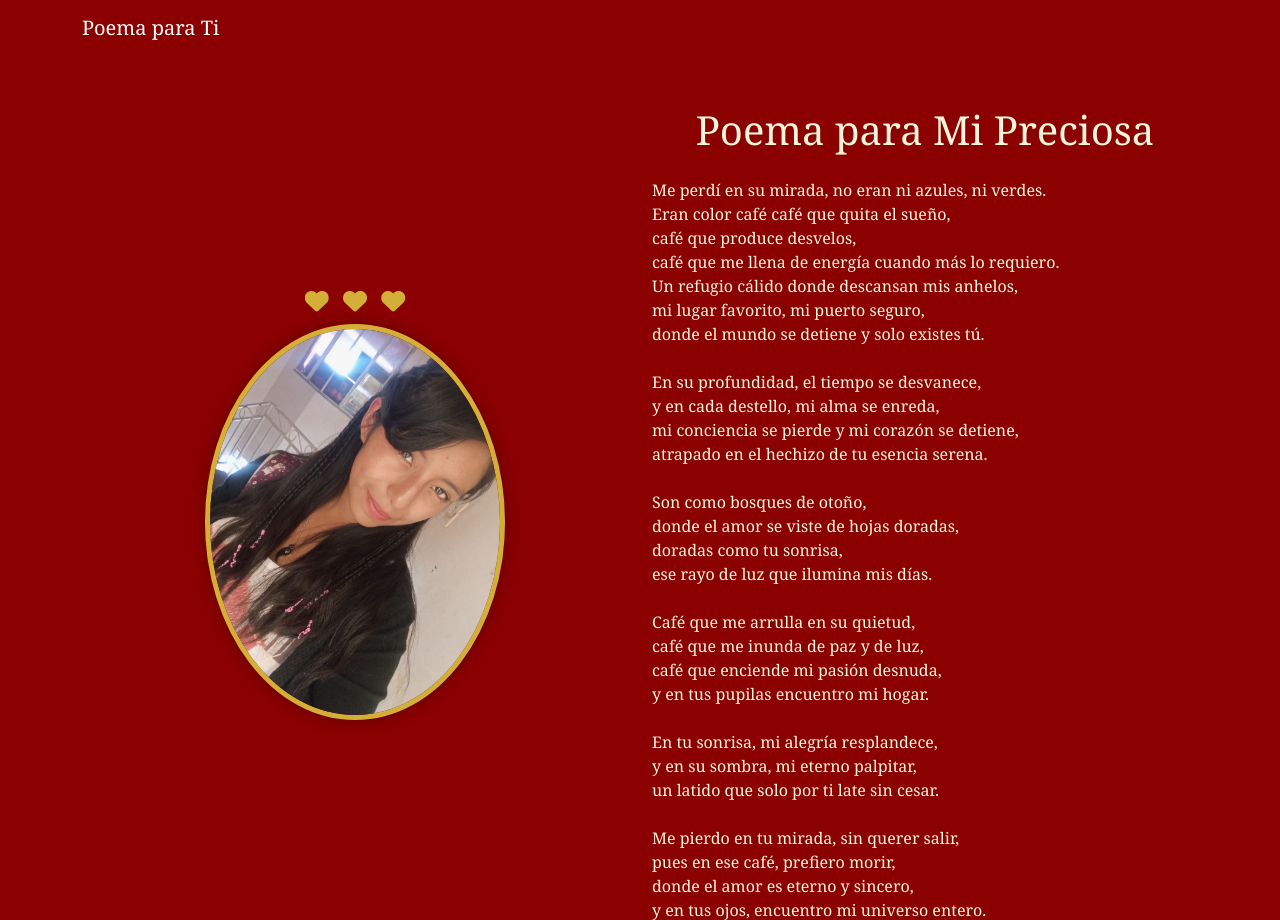
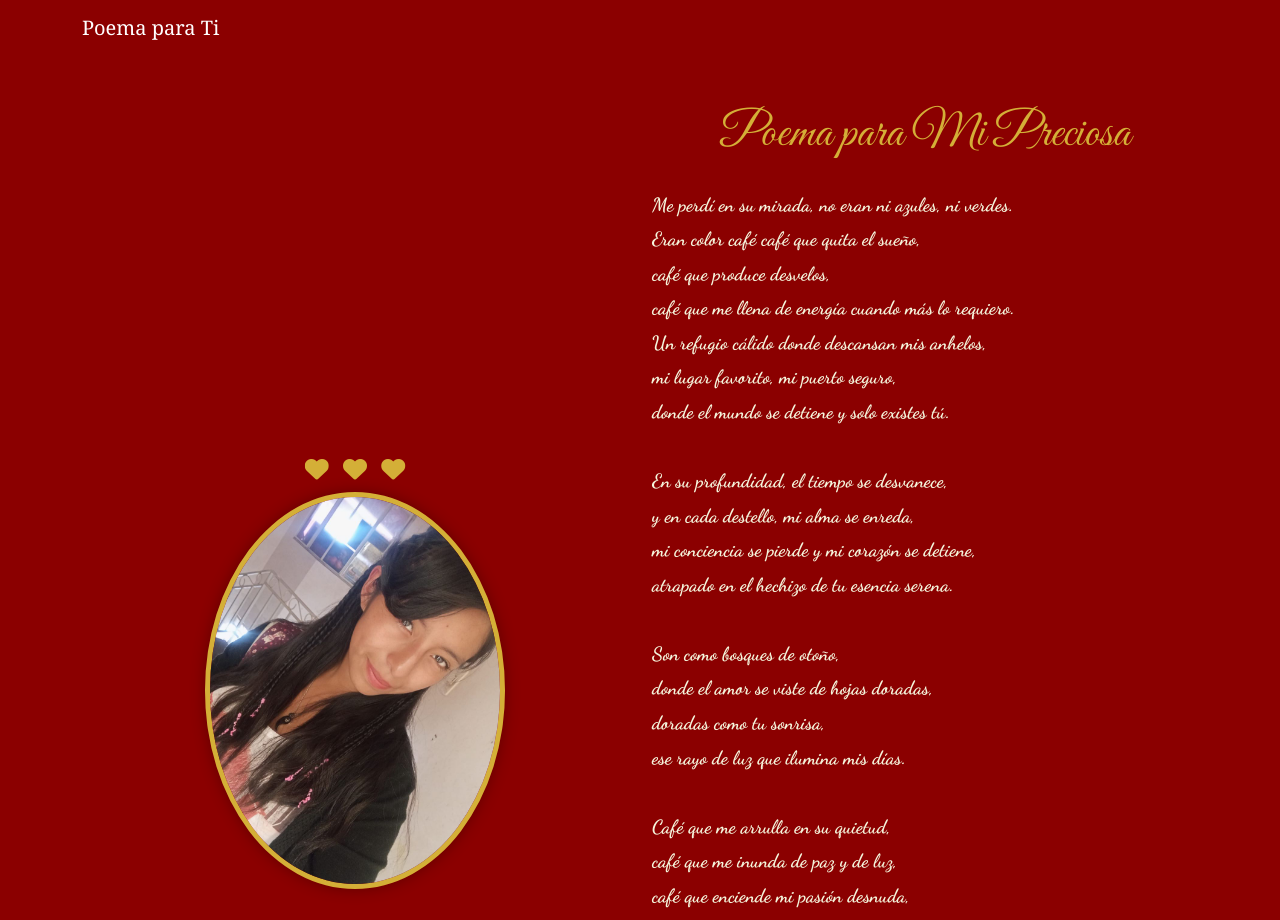
Before and after one commit to Appu019/Romantico, a plain HTML site: page index.html in a window 1280 px wide. Shown: the top 920 px of the page. Drawn offline with nearby package versions, Linux system fonts and the light colour scheme.

Commit message:
Arreglo de fuente

```diff
--- a/styles.css
+++ b/styles.css
@@ -23,7 +23,53 @@
   .poema-section {
     padding: 50px 0;
   }
+  /* Colores temáticos */
+:root {
+    --color-rojo-romantico: #8B0000; /* Rojo oscuro romántico */
+    --color-beige: #F5F5DC; /* Beige para el texto */
+    --color-dorado: #D4AF37; /* Dorado para detalles */
+  }
 
+  body {
+    background-color: var(--color-rojo-romantico);
+    color: var(--color-beige);
+    font-family: 'Georgia', serif; /* Fuente de respaldo */
+    overflow-x: hidden; /* Para evitar scroll horizontal */
+  }
+
+  .bg-romantico {
+    background-color: var(--color-rojo-romantico);
+  }
+
+  .text-beige {
+    color: var(--color-beige);
+  }
+
+  .poema-section {
+    padding: 50px 0;
+  }
+
+  .foto-enamorada {
+    border: 5px solid var(--color-dorado);
+    box-shadow: 0 0 15px rgba(0, 0, 0, 0.3);
+    max-width: 300px;
+    position: relative;
+  }
+
+  /* Tipografía */
+  .poema {
+    font-size: 1.2rem;
+    line-height: 1.8;
+    font-family: 'Dancing Script', cursive; /* Fuente para el poema */
+  }
+
+  h1 {
+    color: var(--color-dorado);
+    font-family: 'Great Vibes', cursive; /* Fuente para el título */
+    font-size: 3rem;
+  }
+
+  /* Resto del código... */
   .foto-enamorada {
     border: 5px solid var(--color-dorado);
     box-shadow: 0 0 15px rgba(0, 0, 0, 0.3);
@@ -90,4 +136,6 @@
     50% {
       transform: scale(1.2);
     }
+
+
   }
```
Also changed, not shown: index.html (+1 -1 lines).
